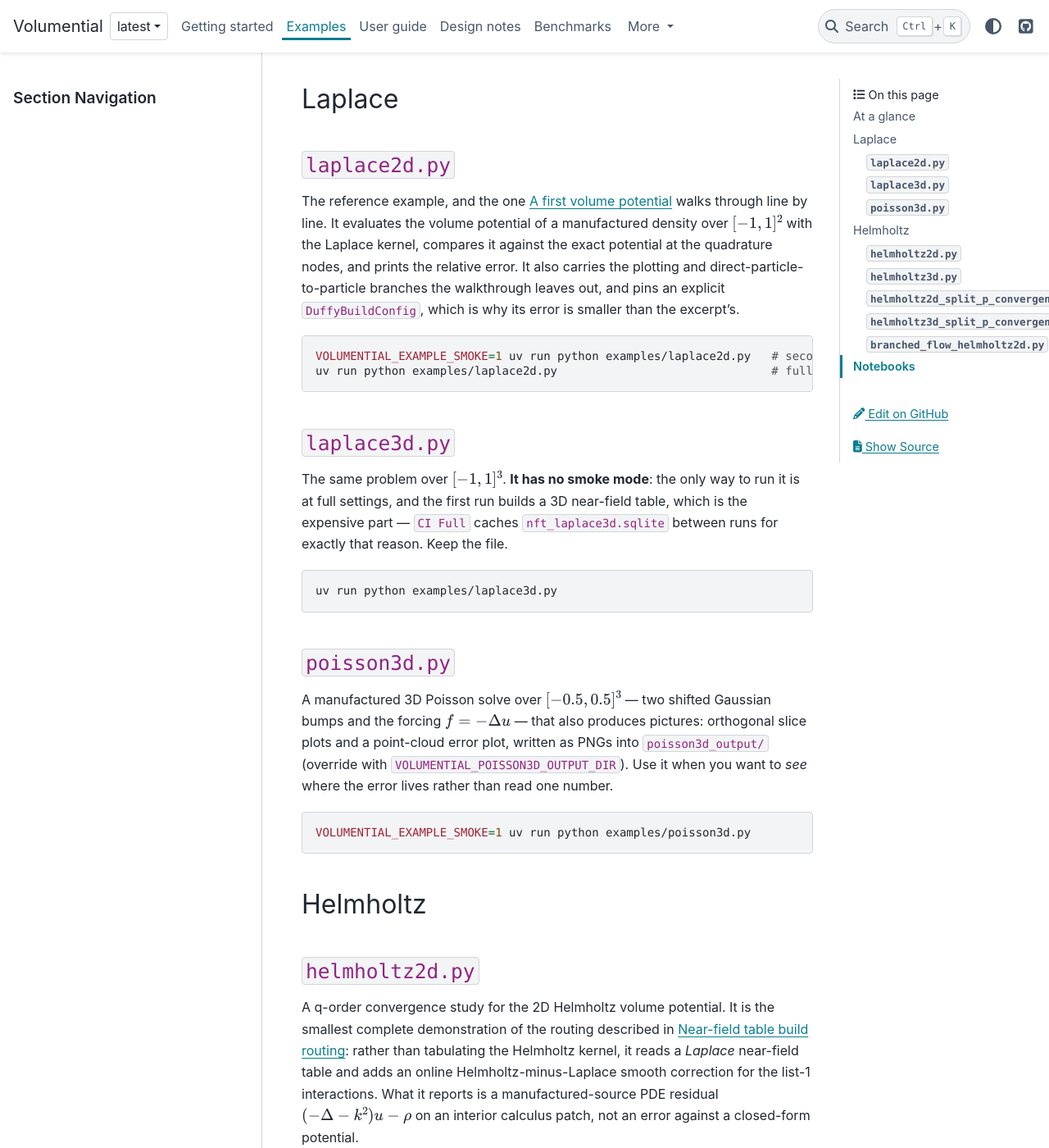
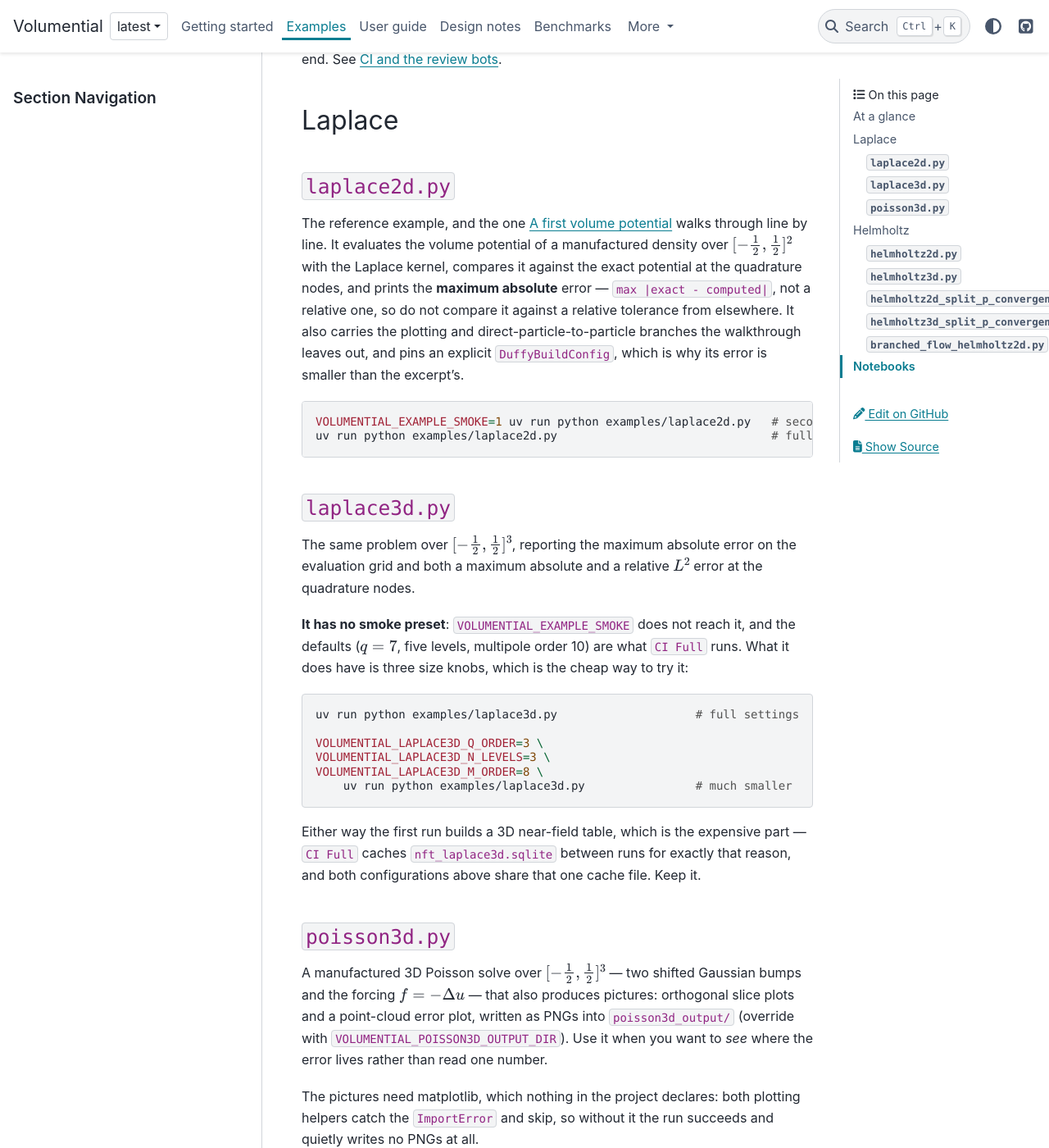
Before and after one commit to xywei/volumential, a Sphinx documentation site: the page built from doc/source/examples/index.md, in a window 1280 px wide and 1400 px high, scrolled down 1443 px. Shown: the whole window at 82% size. Built offline with Sphinx 7.4.7 and the PyData theme 0.15.4, drawn with Linux system fonts in a browser that asks for light colours; some of the changed text lies outside the part shown.

Commit message:
docs: correct five claims the gallery and a docstring got wrong
All five from the fourth review pass, and four of them are the same failure:
I described the examples from their module docstrings instead of from what
they do.

**Both Laplace examples run over $[-1/2, 1/2]^d$, not $[-1, 1]^d$.** Their own
module docstrings said `[-1,1]`, the code says `a = -0.5, b = 0.5`, and the
getting-started walkthrough already said `[-1/2, 1/2]^2`. The gallery and both
example docstrings are corrected; the walkthrough was right all along.

**`laplace2d.py` prints a maximum absolute error**, `max |exact - computed|`,
not a relative one. Called relative, it invites comparison against a relative
tolerance from somewhere else. The gallery now says which it is and warns
against that.

**`laplace3d.py` is not "full settings or nothing".** It has no
`VOLUMENTIAL_EXAMPLE_SMOKE` preset, but it does read
`VOLUMENTIAL_LAPLACE3D_Q_ORDER`, `_N_LEVELS` and `_M_ORDER`, which is the cheap
way to try it. The gallery gives that command and the at-a-glance table says
"no preset, three size overrides" rather than "none".

**`poisson3d.py`'s pictures need matplotlib**, which nothing in the project
declares; both plotting helpers catch the `ImportError` and skip, so the run
succeeds and silently writes no PNGs. Since the paragraph recommends the
script precisely for the pictures, it now says so and the command carries
`--with matplotlib`.

**`get_cahn_hilliard` is not the plain equivalent of `CahnHilliardKernel`.**
The kernel computes its roots with `np.roots` over the complex plane and takes
`np.lib.scimath.sqrt`, so it covers `b**2 < 4c`; the callable here takes the
real `np.sqrt` and returns `nan` there instead. The docstring stated the
equivalence flatly, which could have filled a table with invalid values; it now
records the restriction and says to check the discriminant.

````diff
--- a/doc/source/examples/index.md
+++ b/doc/source/examples/index.md
@@ -8,10 +8,11 @@ own driver is usually to copy the closest example and change it.
 
 Two things decide what a run costs, and neither is visible in the file name.
 
-**Smoke mode.** Six of the eight scripts drop to a small configuration when
-`VOLUMENTIAL_EXAMPLE_SMOKE=1` is set (`branched_flow_helmholtz2d.py` uses its
-own `--smoke` flag instead); `laplace3d.py` has no smoke mode at all. A smoke
-run is a correctness check, never a measurement — see
+**Small runs.** Six of the eight scripts drop to a small configuration when
+`VOLUMENTIAL_EXAMPLE_SMOKE=1` is set; `branched_flow_helmholtz2d.py` uses its
+own `--smoke` flag instead, and `laplace3d.py` has no preset at all — only
+three environment overrides for its quadrature order, level count and
+multipole order. A small run is a correctness check, never a measurement — see
 {doc}`../benchmarks/index` for what a measurement has to record.
 
 **Near-field tables.** Every script writes its table cache to an SQLite file in
@@ -26,7 +27,7 @@ of {doc}`../user-guide/table-build-routing`.
 | Script | Small run | Table cache | Device |
 | --- | --- | --- | --- |
 | [`laplace2d.py`][laplace2d] | `VOLUMENTIAL_EXAMPLE_SMOKE=1` | `nft_laplace2d[_smoke].sqlite` | `PYOPENCL_CTX` |
-| [`laplace3d.py`][laplace3d] | **none** | `nft_laplace3d.sqlite` | `PYOPENCL_CTX` |
+| [`laplace3d.py`][laplace3d] | **no preset**, three size overrides | `nft_laplace3d.sqlite` | `PYOPENCL_CTX` |
 | [`poisson3d.py`][poisson3d] | `VOLUMENTIAL_EXAMPLE_SMOKE=1` | `nft_poisson3d[_smoke].sqlite` | `PYOPENCL_CTX` |
 | [`helmholtz2d.py`][helmholtz2d] | `VOLUMENTIAL_EXAMPLE_SMOKE=1` | `nft_laplace2d_for_helmholtz[_smoke].sqlite` | picks its own |
 | [`helmholtz3d.py`][helmholtz3d] | `VOLUMENTIAL_EXAMPLE_SMOKE=1` | `nft_laplace3d_for_helmholtz[_smoke].sqlite` | picks its own |
@@ -53,11 +54,13 @@ all eight — so treat "full settings" as *tens of minutes each*, and expect the
 
 The reference example, and the one {doc}`../getting-started/first-volume-potential`
 walks through line by line. It evaluates the volume potential of a manufactured
-density over $[-1, 1]^2$ with the Laplace kernel, compares it against the exact
-potential at the quadrature nodes, and prints the relative error. It also
-carries the plotting and direct-particle-to-particle branches the walkthrough
-leaves out, and pins an explicit `DuffyBuildConfig`, which is why its error is
-smaller than the excerpt's.
+density over $[-\tfrac12, \tfrac12]^2$ with the Laplace kernel, compares it
+against the exact potential at the quadrature nodes, and prints the **maximum
+absolute** error — `max |exact - computed|`, not a relative one, so do not
+compare it against a relative tolerance from elsewhere. It also carries the
+plotting and direct-particle-to-particle branches the walkthrough leaves out,
+and pins an explicit `DuffyBuildConfig`, which is why its error is smaller than
+the excerpt's.
 
 ```bash
 VOLUMENTIAL_EXAMPLE_SMOKE=1 uv run python examples/laplace2d.py   # seconds
@@ -66,25 +69,42 @@ uv run python examples/laplace2d.py                               # full setting
 
 ### `laplace3d.py`
 
-The same problem over $[-1, 1]^3$. **It has no smoke mode**: the only way to
-run it is at full settings, and the first run builds a 3D near-field table,
-which is the expensive part — `CI Full` caches `nft_laplace3d.sqlite` between
-runs for exactly that reason. Keep the file.
+The same problem over $[-\tfrac12, \tfrac12]^3$, reporting the maximum
+absolute error on the evaluation grid and both a maximum absolute and a
+relative $L^2$ error at the quadrature nodes.
+
+**It has no smoke preset**: `VOLUMENTIAL_EXAMPLE_SMOKE` does not reach it, and
+the defaults ($q = 7$, five levels, multipole order 10) are what `CI Full`
+runs. What it does have is three size knobs, which is the cheap way to try it:
 
 ```bash
-uv run python examples/laplace3d.py
+uv run python examples/laplace3d.py                    # full settings
+
+VOLUMENTIAL_LAPLACE3D_Q_ORDER=3 \
+VOLUMENTIAL_LAPLACE3D_N_LEVELS=3 \
+VOLUMENTIAL_LAPLACE3D_M_ORDER=8 \
+    uv run python examples/laplace3d.py                # much smaller
 ```
+
+Either way the first run builds a 3D near-field table, which is the expensive
+part — `CI Full` caches `nft_laplace3d.sqlite` between runs for exactly that
+reason, and both configurations above share that one cache file. Keep it.
 
 ### `poisson3d.py`
 
-A manufactured 3D Poisson solve over $[-0.5, 0.5]^3$ — two shifted Gaussian
-bumps and the forcing $f = -\Delta u$ — that also produces pictures: orthogonal
-slice plots and a point-cloud error plot, written as PNGs into
+A manufactured 3D Poisson solve over $[-\tfrac12, \tfrac12]^3$ — two shifted
+Gaussian bumps and the forcing $f = -\Delta u$ — that also produces pictures:
+orthogonal slice plots and a point-cloud error plot, written as PNGs into
 `poisson3d_output/` (override with `VOLUMENTIAL_POISSON3D_OUTPUT_DIR`). Use it
 when you want to *see* where the error lives rather than read one number.
 
+The pictures need matplotlib, which nothing in the project declares: both
+plotting helpers catch the `ImportError` and skip, so without it the run
+succeeds and quietly writes no PNGs at all.
+
 ```bash
-VOLUMENTIAL_EXAMPLE_SMOKE=1 uv run python examples/poisson3d.py
+VOLUMENTIAL_EXAMPLE_SMOKE=1 uv run --with matplotlib \
+    python examples/poisson3d.py
 ```
 
 ## Helmholtz
````
Also changed, not shown: 3 other files.
